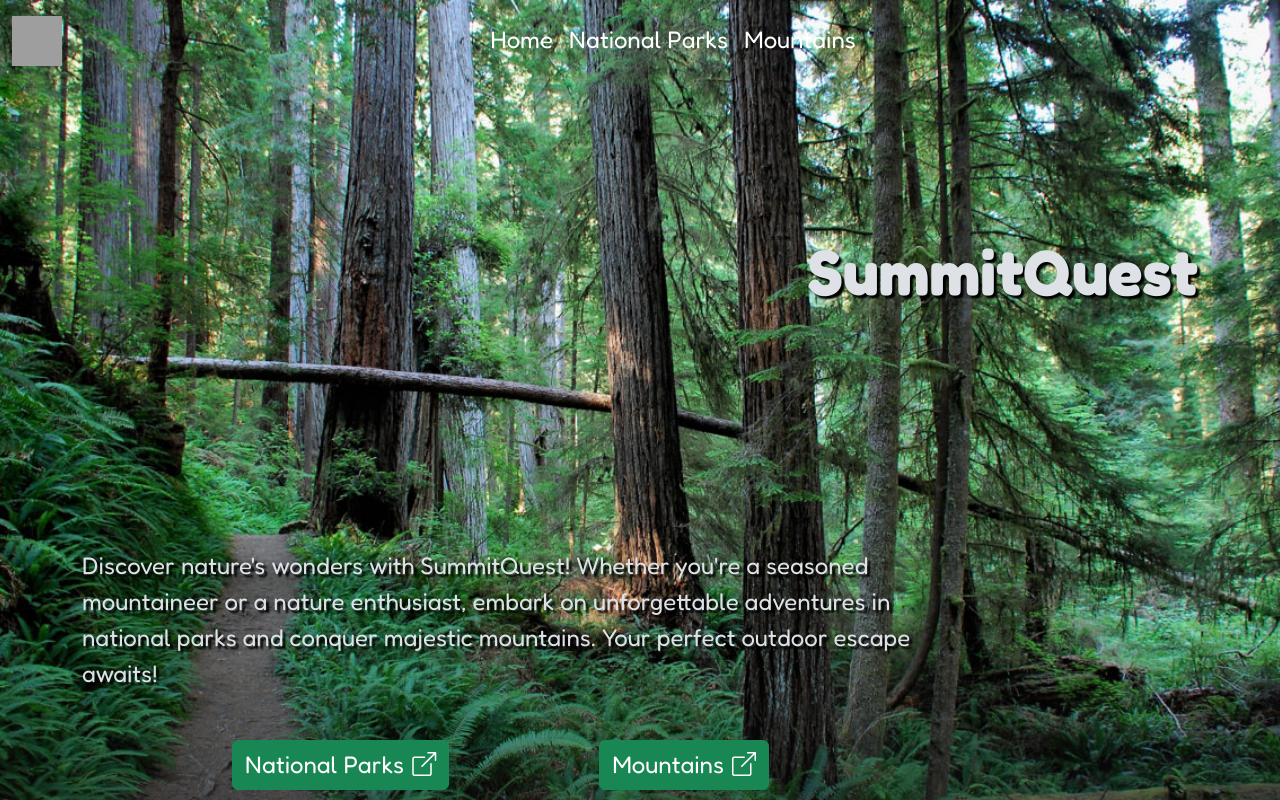
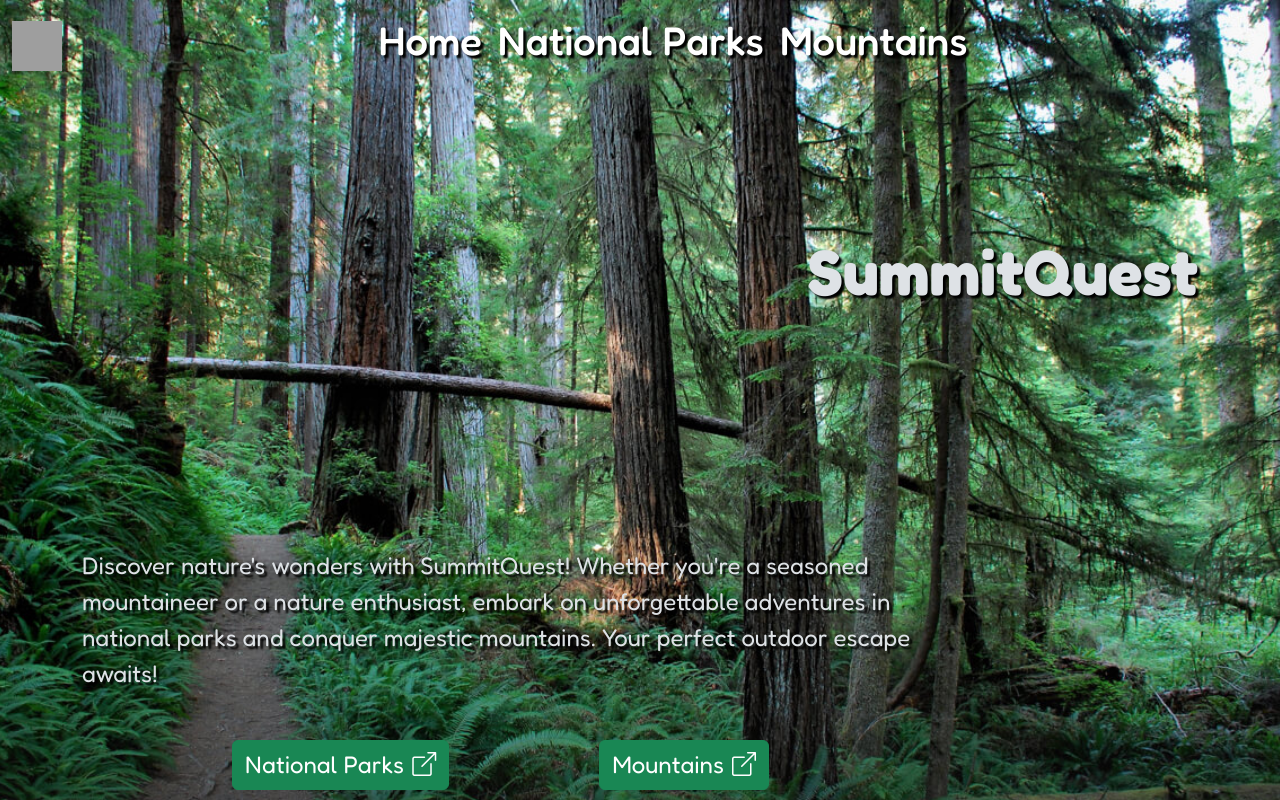
Before and after one commit to icortes/enjoy-the-outdoors, a Next.js app: page / in a window 1280 px wide. Shown: the top 800 px of the page. Built offline with nearby package versions, Linux system fonts and the light colour scheme; grey boxes are pictures that could not be loaded.

Commit message:
navigation links bigger and with text shadow

```diff
--- a/src/app/NavBar.tsx
+++ b/src/app/NavBar.tsx
@@ -32,29 +32,32 @@ export default function NavBar() {
     window.addEventListener('resize', handleResize);
   }, []);
 
-  function Navlinks({ textColor }: { textColor: string }) {
+  const textShadow = { textShadow: '3px 3px 2px rgba(0, 0, 0, 1)' };
+  const whiteTextShadow = { textShadow: '3px 3px 2px rgba(255, 255, 255, 1)' };
+
+  function Navlinks({ textColor, style }: { textColor: string; style: object }) {
     return (
-      <div className='navbar-nav d-flex justify-content-center w-100'>
+      <div className='navbar-nav d-flex justify-content-center w-100' style={style}>
         <Link
           className={
             navbar ? 'nav-link fs-4 text-success-emphasis' : `nav-link fs-4 ${textColor}`
           }
           href='/'>
-          Home
+          <h1>Home</h1>
         </Link>
         <Link
           className={
             navbar ? 'nav-link fs-4 text-success-emphasis' : `nav-link fs-4 ${textColor}`
           }
           href='/nationalparks'>
-          National Parks
+          <h1>National Parks</h1>
         </Link>
         <Link
           className={
             navbar ? 'nav-link fs-4 text-success-emphasis' : `nav-link fs-4 ${textColor}`
           }
           href='/mountains'>
-          Mountains
+          <h1>Mountains</h1>
         </Link>
       </div>
     );
@@ -94,9 +97,9 @@ export default function NavBar() {
         </button>
         <div className='collapse navbar-collapse' id='navbar'>
           {pathname == '/' ? (
-            <Navlinks textColor={'text-white'} />
+            <Navlinks textColor={'text-white'} style={textShadow} />
           ) : (
-            <Navlinks textColor={'text-black'} />
+            <Navlinks textColor={'text-black'} style={whiteTextShadow} />
           )}
         </div>
       </div>
```
